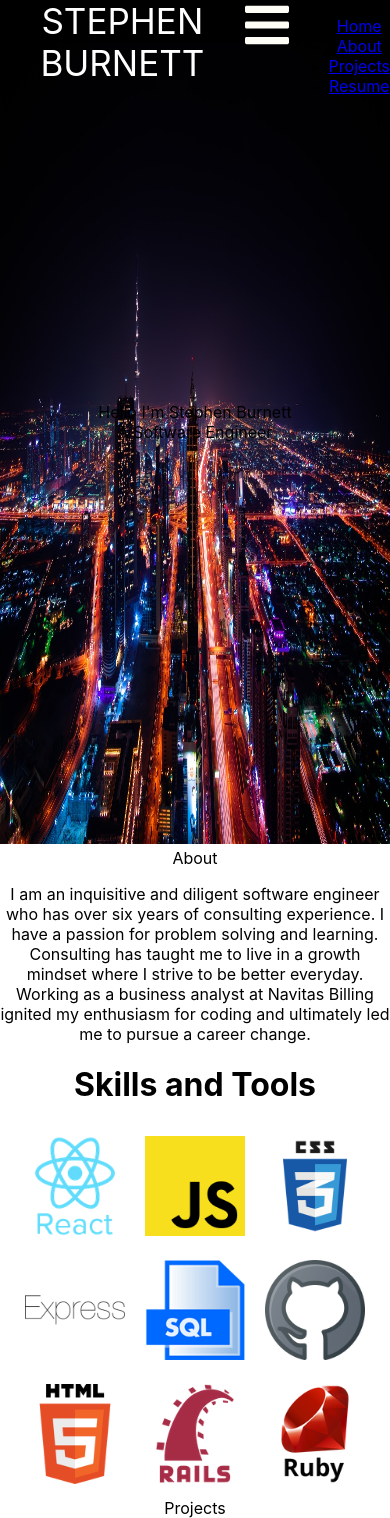
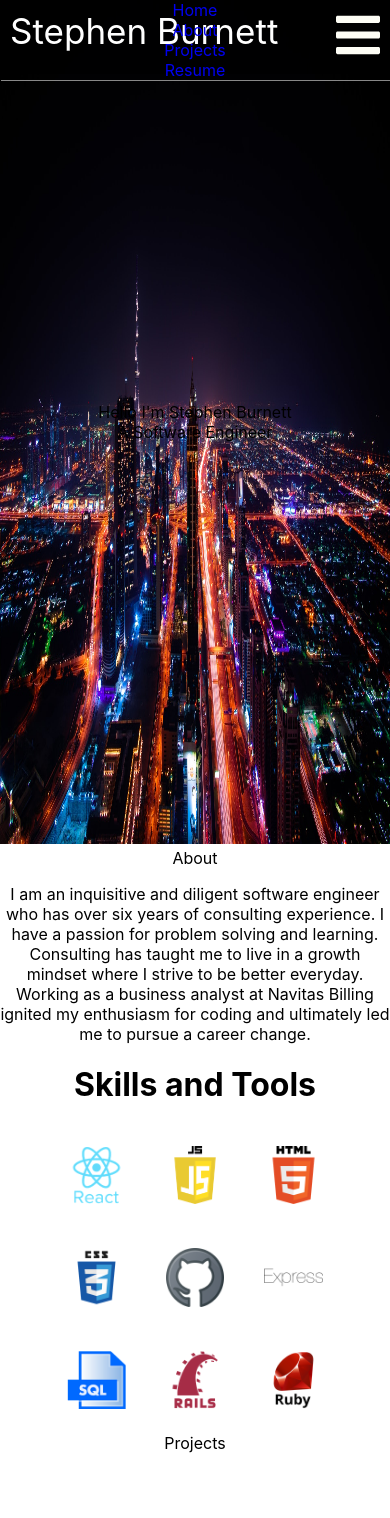
Before and after one commit to stephenburnett714/Portfolio, a React (Create React App) app: page / in a window 390 px wide. After the commit the page ends 1453 px from the top, so only its background shows below. Built offline with nearby package versions, Linux system fonts and the light colour scheme.

Commit message:
adding styling to hamburger menu

```diff
--- a/package.json
+++ b/package.json
@@ -12,10 +12,12 @@
     "@testing-library/jest-dom": "^4.2.4",
     "@testing-library/react": "^9.3.2",
     "@testing-library/user-event": "^7.1.2",
+    "css-loader": "^3.4.2",
     "react": "^16.13.0",
     "react-dom": "^16.13.0",
     "react-router-dom": "^5.1.2",
-    "react-scripts": "3.4.0"
+    "react-scripts": "3.4.0",
+    "style-loader": "^1.1.3"
   },
   "scripts": {
     "start": "react-scripts start",
--- a/src/App.css
+++ b/src/App.css
@@ -7,21 +7,22 @@
   pointer-events: none;
 }
 
-.image-sizing {
-  height: 100px;
-  width: auto;
-  margin: 10px
+
+/************ Main Component *************/
+
+.main-component {
+  z-index: 1;
 }
 
-.nav-container {
-  height: 5vh;
-  display: flex;
-  justify-content: space-between;
-  z-index: 3;
-  background-color: rgb(0, 0, 0,.5);
-  position: fixed;
-  width: 100vw;
+
+/************ Home Page *************/
+
+.image-sizing {
+  width: 15vw;
+  height: auto;
+  margin: 20px
 }
+
 
 .home-page-title {
   position: absolute;
@@ -35,8 +36,17 @@
   width: 100vw;
 }
 
-.main-component {
-  z-index: 1;
+
+/************ Nav Bar *************/
+
+.nav-container {
+  height: auto;
+  display: flex;
+  justify-content: space-between;
+  z-index: 3;
+  background-color: rgb(0, 0, 0,.5);
+  position: fixed;
+  width: 100vw;
 }
 
 .nav-bar {
@@ -48,4 +58,26 @@
 .nav-text {
   color:white;
   font-size: 35px;
+  margin:10px;
 }
+
+.nav-bar {
+  margin:10px;
+}
+.menu-items {
+padding:0;
+margin:0;
+width:100vw;
+box-shadow:1px 1px #888;
+position: absolute;
+top: 0;
+z-index: 999;
+}
+
+.menu-list {
+  list-style: none;
+}
+
+.menu-link {
+  text-decoration: none;
+}
--- a/src/components/HomePage.jsx
+++ b/src/components/HomePage.jsx
@@ -29,11 +29,11 @@
         <h1>Skills and Tools</h1>
         <img className="image-sizing" src={react} alt="ReactImage"/>
         <img className="image-sizing" src={js} alt="ReactImage"/>
+        <img className="image-sizing" src={html} alt="ReactImage"/>
         <img className="image-sizing" src={css} alt="ReactImage"/>
+        <img className="image-sizing" src={github} alt="ReactImage"/>
         <img className="image-sizing" src={express} alt="ReactImage"/>
         <img className="image-sizing" src={sql} alt="ReactImage"/>
-        <img className="image-sizing" src={github} alt="ReactImage"/>
-        <img className="image-sizing" src={html} alt="ReactImage"/>
         <img className="image-sizing" src={rails} alt="ReactImage"/>
         <img className="image-sizing" src={ruby} alt="ReactImage"/>
         <div>Projects</div>
--- a/src/components/NavBar.jsx
+++ b/src/components/NavBar.jsx
@@ -6,14 +6,18 @@
 export default function NavBar(props) {
     return (
         <div className="nav-container">
-            <div className="nav-text">STEPHEN BURNETT</div>
+            <div className="nav-text">Stephen Burnett</div>
             <div>
                 <img className="nav-bar" src={Bars} alt="" />
             </div>
             { HamburgerData.length && (
-                <ul>
+                <ul className="menu-items">
                     { HamburgerData.map(data => (
-                        <li><a href={data.url }>{data.label}</a></li>
+                        <nav>
+                        <li className="menu-list" key={data.label}>
+                            <a className="menu-link" href={data.url }>{data.label}</a>
+                        </li>
+                        </nav>
                     ))}
                 </ul>
             )}
```
Also changed, not shown: public/index.html (line endings or trailing spaces), src/images/Javascript.png, 1 other file (tests, documents, lock files or other folders).
